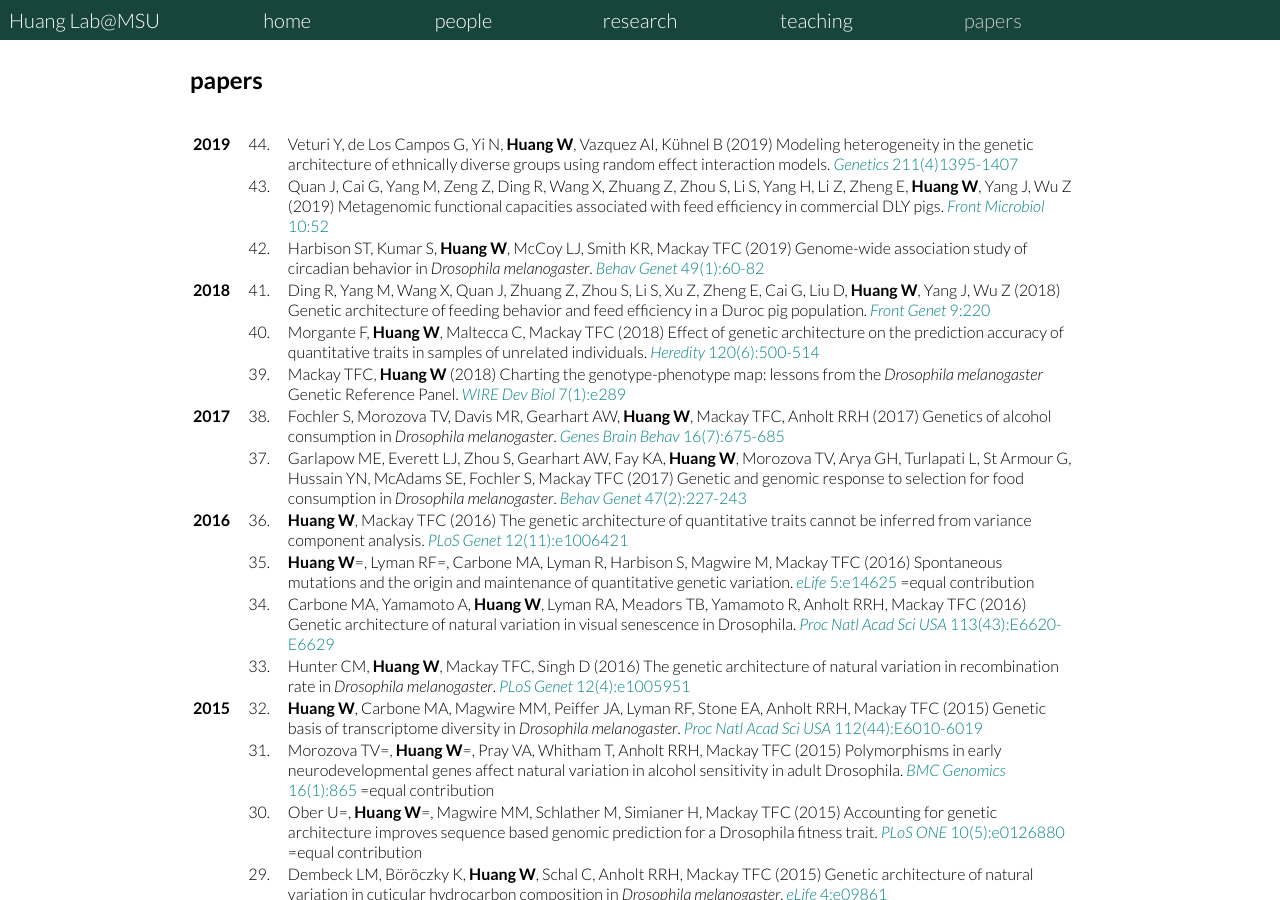
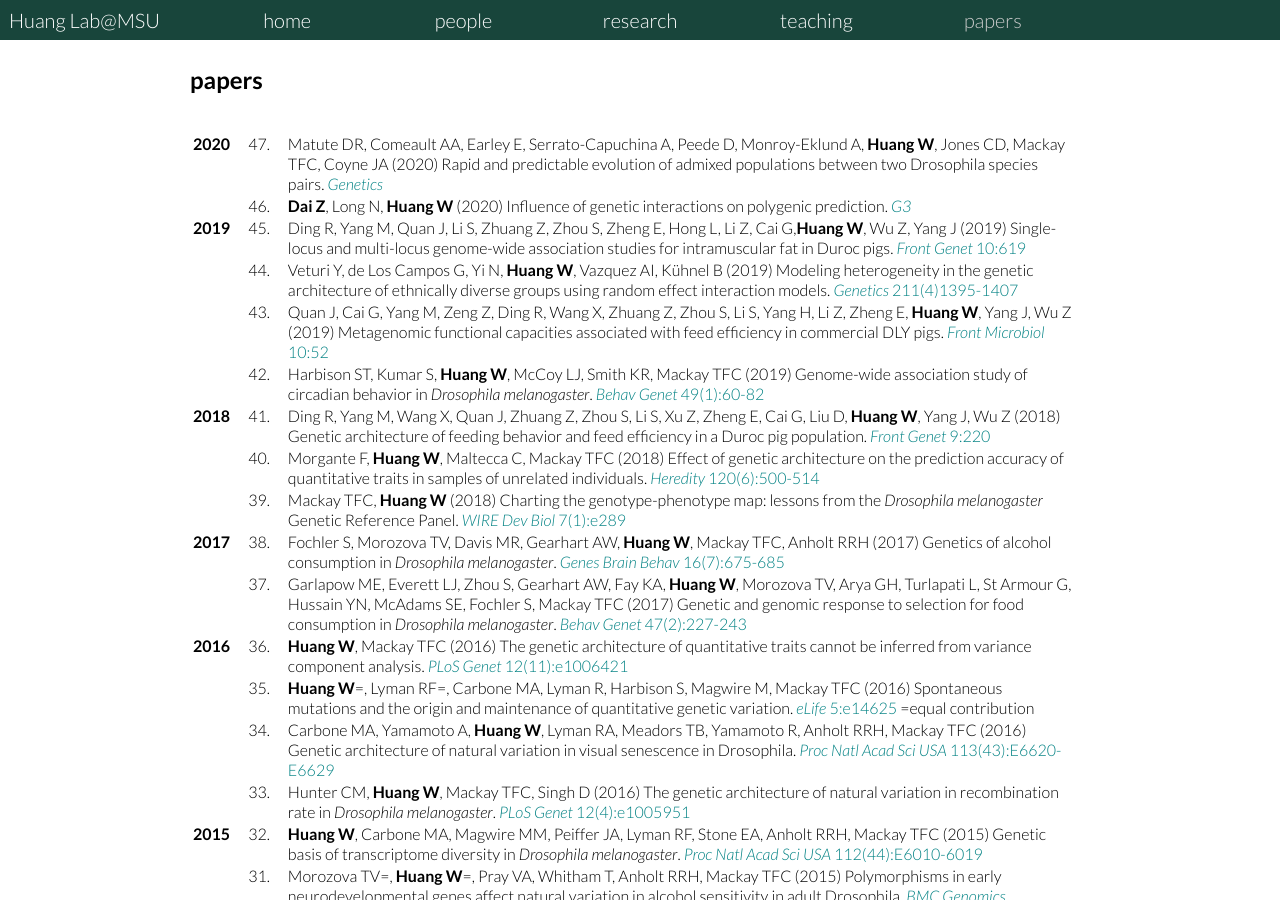
Before and after one commit to qgg-lab/qgg-lab.github.io, a Jekyll site: the page built from _pages/publications.md, in a window 1280 px wide and 900 px high. Built offline with Jekyll 4.4.1, drawn with Linux system fonts in a browser that asks for light colours; some web fonts are replaced.

Commit message:
jan 2020 update

```diff
--- a/_pages/publications.md
+++ b/_pages/publications.md
@@ -9,7 +9,10 @@ active: publications
 
 | | | |
 |--|--:|--|
-| <b>2019</b>| 44. | Veturi Y, de Los Campos G, Yi N, <b>Huang W</b>, Vazquez AI, Kühnel B (2019) Modeling heterogeneity in the genetic architecture of ethnically diverse groups using random effect interaction models. <a href="https://www.ncbi.nlm.nih.gov/pubmed/30796011" target="blank"><i>Genetics</i> 211(4)1395-1407</a> |
+| <b>2020</b>| 47. | Matute DR, Comeault AA, Earley E, Serrato-Capuchina A, Peede D, Monroy-Eklund A, <b>Huang W</b>, Jones CD, Mackay TFC, Coyne JA (2020) Rapid and predictable evolution of admixed populations between two Drosophila species pairs. <a href="https://www.ncbi.nlm.nih.gov/pubmed/31767631" target="blank"><i>Genetics</i> </a> |
+| | 46. | <b>Dai Z</b>, Long N, <b>Huang W</b> (2020) Influence of genetic interactions on polygenic prediction. <a href="https://www.ncbi.nlm.nih.gov/pubmed/31649046" target="blank"><i>G3</i></a> |
+| <b>2019</b>| 45. | Ding R, Yang M, Quan J, Li S, Zhuang Z, Zhou S, Zheng E, Hong L, Li Z, Cai G,<b>Huang W</b>, Wu Z, Yang J (2019) Single-locus and multi-locus genome-wide association studies for intramuscular fat in Duroc pigs. <a href="https://www.ncbi.nlm.nih.gov/pubmed/31316554" target="blank"><i>Front Genet</i> 10:619</a> |
+| | 44. | Veturi Y, de Los Campos G, Yi N, <b>Huang W</b>, Vazquez AI, Kühnel B (2019) Modeling heterogeneity in the genetic architecture of ethnically diverse groups using random effect interaction models. <a href="https://www.ncbi.nlm.nih.gov/pubmed/30796011" target="blank"><i>Genetics</i> 211(4)1395-1407</a> |
 | | 43. | Quan J, Cai G, Yang M, Zeng Z, Ding R, Wang X, Zhuang Z, Zhou S, Li S, Yang H, Li Z, Zheng E, <b>Huang W</b>, Yang J, Wu Z (2019) Metagenomic functional capacities associated with feed efficiency in commercial DLY pigs. <a href="https://www.ncbi.nlm.nih.gov/pubmed/30761104" target="blank"><i>Front Microbiol</i> 10:52</a> |
 | | 42. | Harbison ST, Kumar S, <b>Huang W</b>, McCoy LJ, Smith KR, Mackay TFC (2019) Genome-wide association study of circadian behavior in <i>Drosophila melanogaster</i>. <a href="https://www.ncbi.nlm.nih.gov/pubmed/30341464" target="blank"><i>Behav Genet</i> 49(1):60-82</a> |
 | <b>2018</b>| 41. | Ding R, Yang M, Wang X, Quan J, Zhuang Z, Zhou S, Li S, Xu Z, Zheng E, Cai G, Liu D, <b>Huang W</b>, Yang J, Wu Z (2018) Genetic architecture of feeding behavior and feed efficiency in a Duroc pig population. <a href="https://www.ncbi.nlm.nih.gov/pubmed/29971093" target="blank"><i>Front Genet</i> 9:220</a> |
```
Also changed, not shown: _pages/index.md (+1 -2 lines), _pages/people.md (+11 -8 lines), news/_posts/2019-09-20-rongrong.md (added, +14 -0 lines), files/WenHuang2019.jpg (added), 1 other file.
